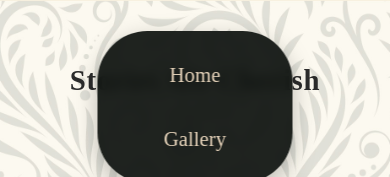
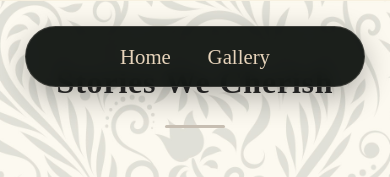
Before and after one commit to whozjzz/LolaC, a plain HTML site: page gallery.html in a window 390 px wide. Shown: the top 177 px of the page. Drawn offline with Linux system fonts and the light colour scheme.

Commit message:
Add files via upload

```diff
--- a/gallery.css
+++ b/gallery.css
@@ -1,14 +1,7 @@
 /* Gallery Section Styles */
 
 .gallery_section {
-    width: 100%;
-    min-height: 100vh;
-    padding: 8rem 2rem 3rem 2rem;
-    background-color: var(--main-bg);
-    background-image: url("img/BG.jpg");
-    background-size: cover;
-    background-attachment: fixed;
-    background-position: center;
+    /* inherited from .hero, matching home’s new style */
 }
 
 /* Gallery Header */
@@ -112,13 +105,29 @@
 }
 
 @media (max-width: 768px) {
-    .gallery_section {
-        padding: 6rem 1rem 3rem 1rem;
+    .navbar {
+        width: 90%;
+        max-width: 340px;
+        padding: 0.6rem 1.2rem;
+        flex-direction: row;
+        gap: 15px;
+        top: 15px;
     }
 
+    .hero, .gallery_section {
+        padding-top: 130px;
+        flex-direction: column;
+        text-align: center;
+    }
+
+    .left_name,
     .gallery_header h2 {
         font-size: 2.2rem;
-        margin-bottom: 1rem;
+    }
+
+    .gallery_grid {
+        grid-template-columns: 1fr;
+        gap: 2rem;
     }
 
     .gallery_grid {
@@ -249,6 +258,9 @@
 }
 
 /* Modal Responsive */
+/* Locked-in Pill Navbar inherits from styles.css */
+
+/* Media queries */
 @media (max-width: 1024px) {
     .modal-images {
         grid-template-columns: repeat(2, 1fr);
@@ -260,6 +272,23 @@
         grid-template-columns: 1fr;
         gap: 10px;
         padding: 15px;
+    }
+
+    .navbar {
+        width: 90%;
+        max-width: 340px;
+        padding: 0.6rem 1.2rem;
+        flex-direction: row;
+        gap: 15px;
+        top: 15px;
+    }
+
+    .gallery_section {
+        padding-top: 130px;
+    }
+
+    .gallery_header h2 {
+        font-size: 2rem;
     }
 }
 
--- a/main.js
+++ b/main.js
@@ -66,16 +66,19 @@ document.addEventListener('DOMContentLoaded', () => {
                 });
 
                 modal.style.display = 'block';
+                body.style.overflow = 'hidden';
             });
         });
 
         closeBtn.addEventListener('click', () => {
             modal.style.display = 'none';
+            body.style.overflow = 'auto';
         });
 
         window.addEventListener('click', (e) => {
             if (e.target === modal) {
                 modal.style.display = 'none';
+                body.style.overflow = 'auto';
             }
         });
     }
--- a/styles.css
+++ b/styles.css
@@ -21,20 +21,29 @@ body{
     overflow-x: hidden;
 }
 
-/*hero*/
+/* Unified Top Padding for all main sections */
 
-.hero{
+.hero, .gallery_section {
+    width: 100%;
+    min-height: 100vh;
+    /* This padding-top (160px) ensures titles always start safely below the floating nav */
+    padding: 160px 2rem 5rem 2rem;
+    background-color: var(--main-bg);
     background-image: url("img/BG.jpg");
-    background-size: contain;
+    background-size: cover;
+    background-attachment: fixed;
+    background-position: center;
+}
+
+.hero {
     display: flex;
     align-items: center;
     justify-content: space-between;
     gap: 4rem;
     flex-direction: row;
     max-width: 100%;
-    min-height: 100vh;
-    padding: 5rem 8rem;
 }
+
 
 /*Left Hero*/
 .hero_left{
@@ -93,18 +102,30 @@ body{
     backdrop-filter: blur(10px);
 }
 
-@media (max-width:768px){
-    .hero{
+@media (max-width: 768px) {
+    .navbar {
+        width: 90%;
+        max-width: 340px;
+        padding: 0.6rem 1.2rem;
+        flex-direction: row;
+        gap: 15px;
+        top: 15px;
+    }
+
+    .hero, .gallery_section {
+        padding-top: 130px;
         flex-direction: column;
         text-align: center;
     }
 
-    .navbar {
-        width: 95%;
-        left: 50%;
-        transform: translateX(-50%);
-        padding: 0.6rem 1rem;
-        max-width: none;
+    .left_name,
+    .gallery_header h2 {
+        font-size: 2.2rem;
+    }
+
+    .hero_right {
+        width: 100%;
+        margin-top: 2rem;
     }
 
     .navbar_links {
@@ -231,26 +252,25 @@ body{
 }
 
 
-/*Navbar - Pill Shaped & Floating */
+/* Locked-in Pill Navbar */
 .navbar {
     position: fixed;
-    top: 20px;
+    top: 25px;
     left: 50%;
     transform: translateX(-50%);
     width: fit-content;
-    max-width: 550px;
+    min-width: 280px;
     z-index: 1000;
-
-    background-color: rgba(15, 19, 16, 0.93);
-    padding: 0.7rem 2rem;
+    background-color: rgba(15, 19, 16, 0.95);
+    padding: 0.8rem 2.5rem;
     border-radius: 50px;
-
     display: flex;
-    justify-content: space-between;
+    justify-content: center;
     align-items: center;
     gap: 2.5rem;
-    box-shadow: 0 8px 24px rgba(0, 0, 0, 0.25);
-    backdrop-filter: blur(6px);
+    box-shadow: 0 10px 30px rgba(0, 0, 0, 0.3);
+    backdrop-filter: blur(8px);
+    border: 1px solid rgba(200, 191, 179, 0.2);
 }
 
 /* Ensure the hero section doesn't hide under the floating nav */
@@ -294,12 +314,28 @@ body{
 
 @media (max-width:768px) {
     .navbar {
-        flex-direction: column;
-        gap:1rem;
-        padding: 1.5rem;
+        width: 90%;
+        max-width: 340px;
+        padding: 0.6rem 1.2rem;
+        flex-direction: row;
+        gap: 15px;
+        top: 15px;
     }
 
-    .navbar_links{
-        gap: 1.5rem;
+    .hero, .gallery_section {
+        padding-top: 130px;
+        flex-direction: column;
+        text-align: center;
+    }
+
+    .left_name,
+    .gallery_header h2 {
+        font-size: 2.2rem;
+    }
+
+    .navbar_links {
+        gap: 0.5rem;
+        flex-wrap: wrap;
+        justify-content: center;
     }
 }
```
